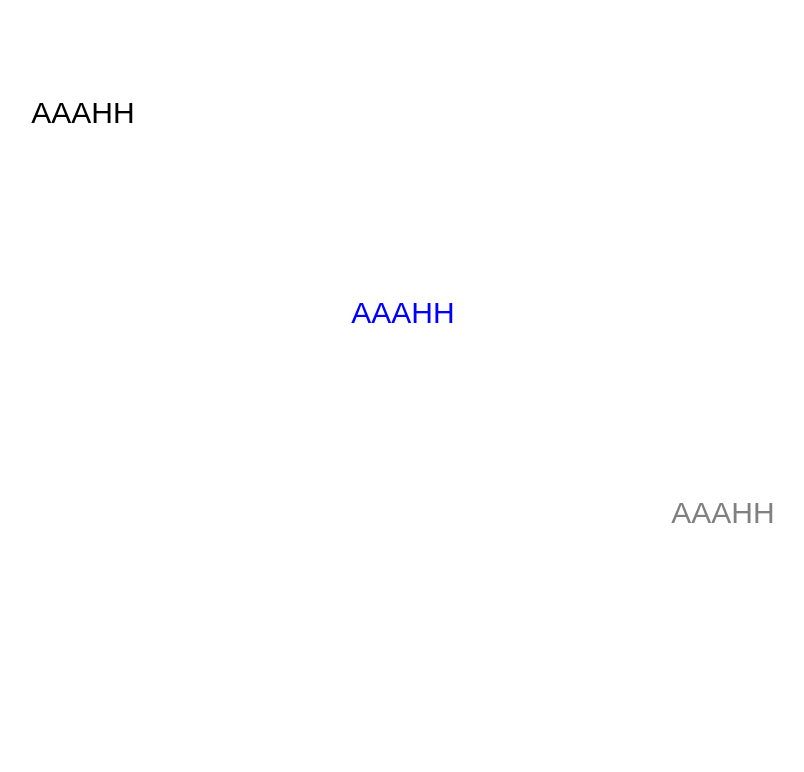
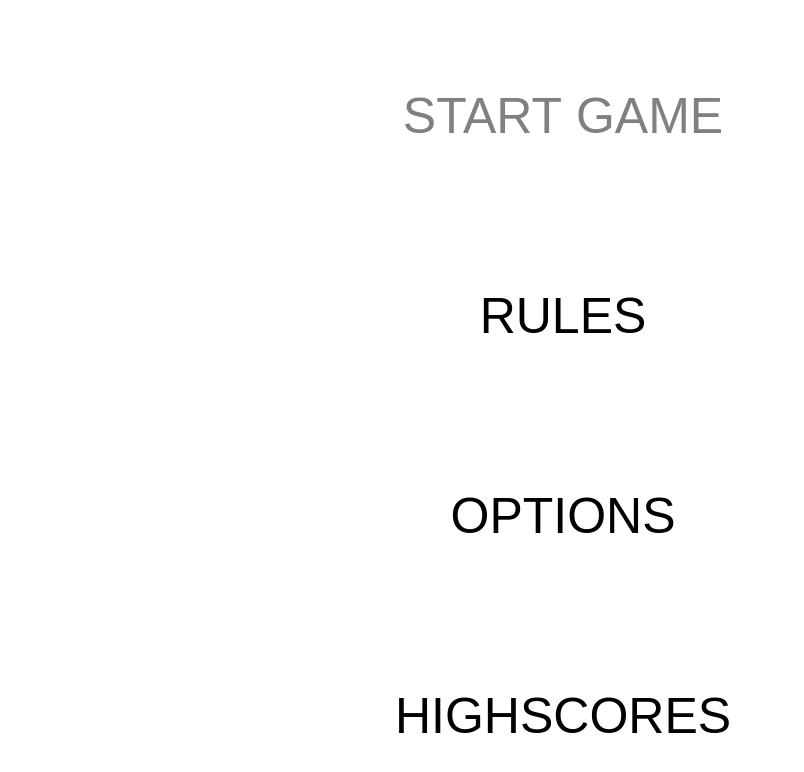
Before and after one commit to nicoa47/4wins3loses, a plain HTML site: page index.html in a window 1280 px wide. Shown: the whole page, without its empty margins (85-889 px from the left). Drawn offline with Linux system fonts and the light colour scheme.

Commit message:
Add files via upload

```diff
--- /dev/null
+++ b/classes.js
@@ -0,0 +1,68 @@
+class MenuItem {
+    constructor(target_state, label, size, line_of_lines, col_of_cols=[1, 1]) {
+        this.target_state = target_state;
+        this.label = label;
+        this.size = size;
+        this.line = line_of_lines[0];
+        this.n_lines = line_of_lines[1];
+        this.col = col_of_cols[0];
+        this.n_cols = col_of_cols[1];
+
+        this.base_color = "black";
+        this.hover_color = "grey";
+        this.color = this.base_color;
+        this.hovered = false;
+
+        this.AABB = get_text_AABB(this.line, this.n_lines, this.col, this.n_cols);
+    }
+    clicked() {
+        if (coord_within_AABB(current_mouse_pos, this.AABB)) {
+            game_state = this.target_state;
+        }
+    }
+    update() {
+        if (coord_within_AABB(current_mouse_pos, this.AABB)) {
+            this.hovered = true;
+            this.color = this.hover_color;
+        } else {
+            this.hovered = false;
+            this.color = this.base_color;
+        }
+    }
+    render() {
+        display_text(this.label, this.line, this.n_lines, this.col, this.n_cols, this.size, this.color);
+    }
+}
+
+class StaticText extends MenuItem {
+    constructor(target_state, label, size, line_of_lines, col_of_cols) {
+        super(target_state, label, size, line_of_lines, col_of_cols);
+    }
+    update() {
+        // do nothing
+    }
+}
+
+class Menu {
+    constructor(items) {
+        this.items = items;
+    }
+    update() {
+        update_list(this.items);
+    }
+    render() {
+        render_list(this.items);
+    }
+}
+
+class Rules {
+    constructor(lines) {
+        this.lines = lines;
+    }
+    update() {
+        update_list(this.lines);
+    }
+    render() {
+        render_list(this.lines);
+    }
+}
--- a/draw.js
+++ b/draw.js
@@ -8,6 +8,13 @@ var canv_w = canvas.width;
 var canv_h = canvas.height;
 
 // TODO implement zooming
+
+function fill_canvas(color) {
+    ctx.beginPath();
+    ctx.fillStyle = color;
+    ctx.fillRect(0, 0, canv_w, canv_h);
+    ctx.closePath();
+}
 
 function display_text(label, line, n_lines, col, n_cols, size, color) {
     ctx.beginPath();
--- a/game.js
+++ b/game.js
@@ -0,0 +1,66 @@
+var current_mouse_pos = {x: 0, y: 0}; // keeping track of current mouse position
+var game_state = "menu"; // menu game rules options
+
+// containers
+var menu_items = [];
+menu_items.push(new MenuItem("game",        "START GAME",  50, [1, 4]));
+menu_items.push(new MenuItem("rules",       "RULES",       50, [2, 4]));
+menu_items.push(new MenuItem("options",     "OPTIONS",     50, [3, 4]));
+menu_items.push(new MenuItem("highscores",  "HIGHSCORES",  50, [4, 4]));
+var menu = new Menu(menu_items);
+
+var rules_lines = [];
+rules_lines.push(new StaticText(game_state, "put 4 of your stones in a row, column or diagonal", 20, [1, 10], [1, 1]));
+rules_lines.push(new StaticText(game_state, "avoid putting 3 of your stones in a row, column or diagonal", 20, [2, 10], [1, 1]));
+rules_lines.push(new StaticText(game_state, "stop your opponent from putting 4 of his/her stones in a row, column or diagonal", 20, [3, 10], [1, 1]));
+rules_lines.push(new StaticText(game_state, "fool your opponent into putting 3 of his/her stones in a row, column or diagonal", 20, [4, 10], [1, 1]));
+rules_lines.push(new StaticText(game_state, "Have fun!", 20, [6, 10], [1, 1]));
+rules_lines.push(new MenuItem("menu", "Go Back to Menu", 20, [8, 10], [1, 1]));
+var rules = new Rules(rules_lines);
+
+// add event listeners
+document.addEventListener('mousedown', mousedown);
+document.addEventListener('mousemove', mousemove);
+
+// creating the game loop
+function update() {
+    // update everything
+    update_list(menu_items);
+    // draw everything
+    draw_all();
+    // keep animation going
+    requestAnimationFrame(update);
+}
+
+function draw_all() {
+    // clear canvas
+    fill_canvas("white");
+
+    // distinction of game states
+    if (game_state == "menu") {
+        menu.render();
+    }
+    else if (game_state == "rules") {
+        rules.render();
+    }
+}
+
+function mousedown(e) {
+    // get position
+    current_mouse_pos = get_pos(e);
+    // activate items
+    if (game_state == "menu") {
+        clicked_on_item(menu.items);
+    }
+    if (game_state == "rules") {
+        clicked_on_item(rules.lines);
+    }
+}
+
+function mousemove(e) {
+    // get position
+    current_mouse_pos = get_pos(e);
+}
+
+// start updating
+update();
--- a/geometry.js
+++ b/geometry.js
@@ -24,6 +24,41 @@ function middle(val1, val2) {
     return min + (max - min)/2;
 }
 
+function get_pos(e) {
+    var x_val = e.clientX;
+    var y_val = e.clientY;
+    return {x: x_val, y: y_val};
+}
+
+function coord_within_AABB(coord, AABB) {
+    // assuming values of AABB are ordered
+    if (coord.x < AABB[0].x || coord.x > AABB[1].x) {
+        return false;
+    }
+    if (coord.y < AABB[0].y || coord.y > AABB[1].y) {
+        return false;
+    }
+    return true;
+}
+
+function update_list(l) {
+    for (let i = 0; i < l.length; i++) {
+        l[i].update();
+    }
+}
+
+function render_list(l) {
+    for (let i = 0; i < l.length; i++) {
+        l[i].render();
+    }
+}
+
+function clicked_on_item(item_list) {
+    for (let i = 0; i < item_list.length; i++) {
+        item_list[i].clicked();
+    }
+}
+
 // test!
 display_text("AAAHH", 1, 4, 1, 4, 30, "black");
 display_text("AAAHH", 2, 4, 2, 4, 30, "blue");
--- a/index.html
+++ b/index.html
@@ -10,6 +10,7 @@
      </div>
     <script src="draw.js"></script>
     <script src="geometry.js"></script>
+    <script src="classes.js"></script>
     <script src="game.js"></script>
 </body>
 </html>
```
